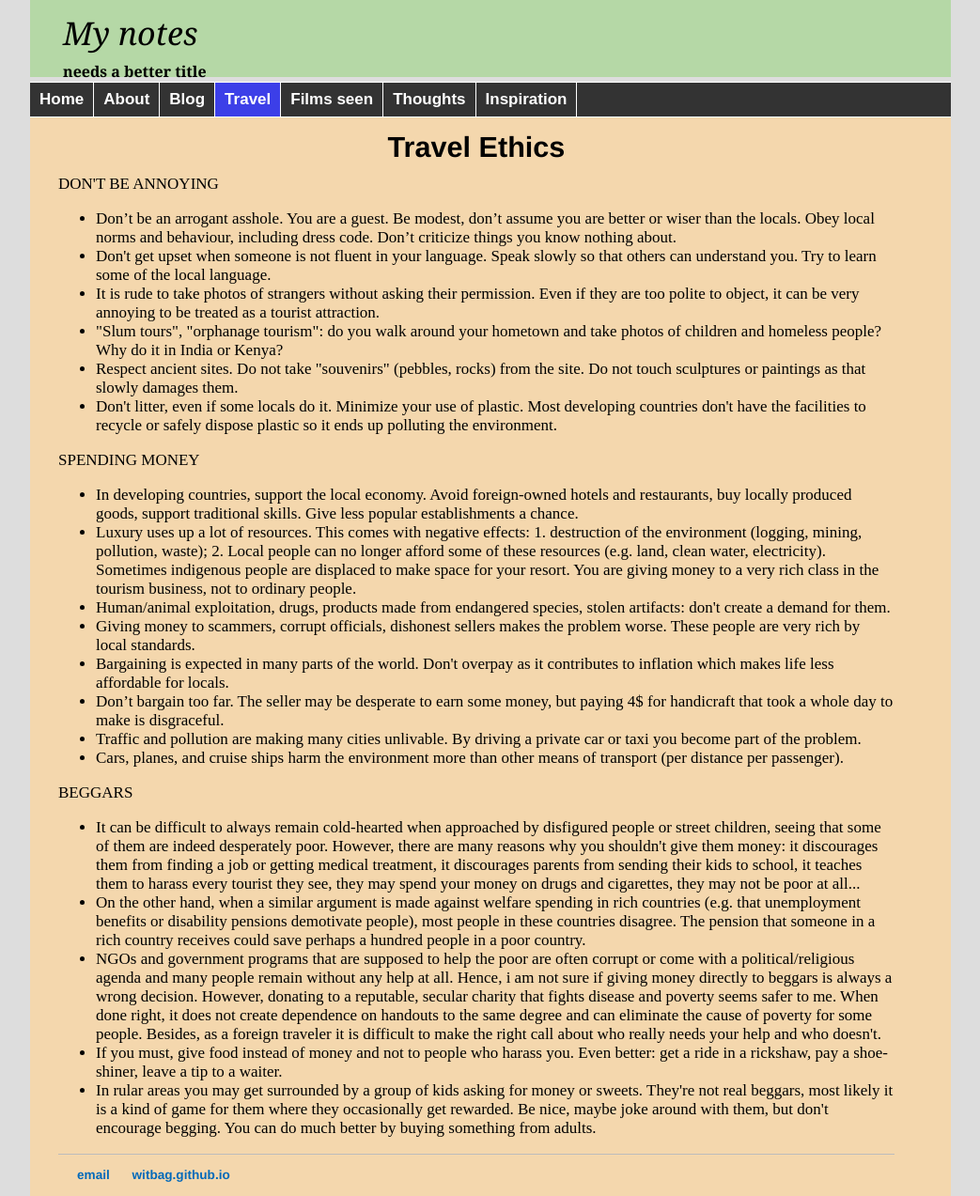
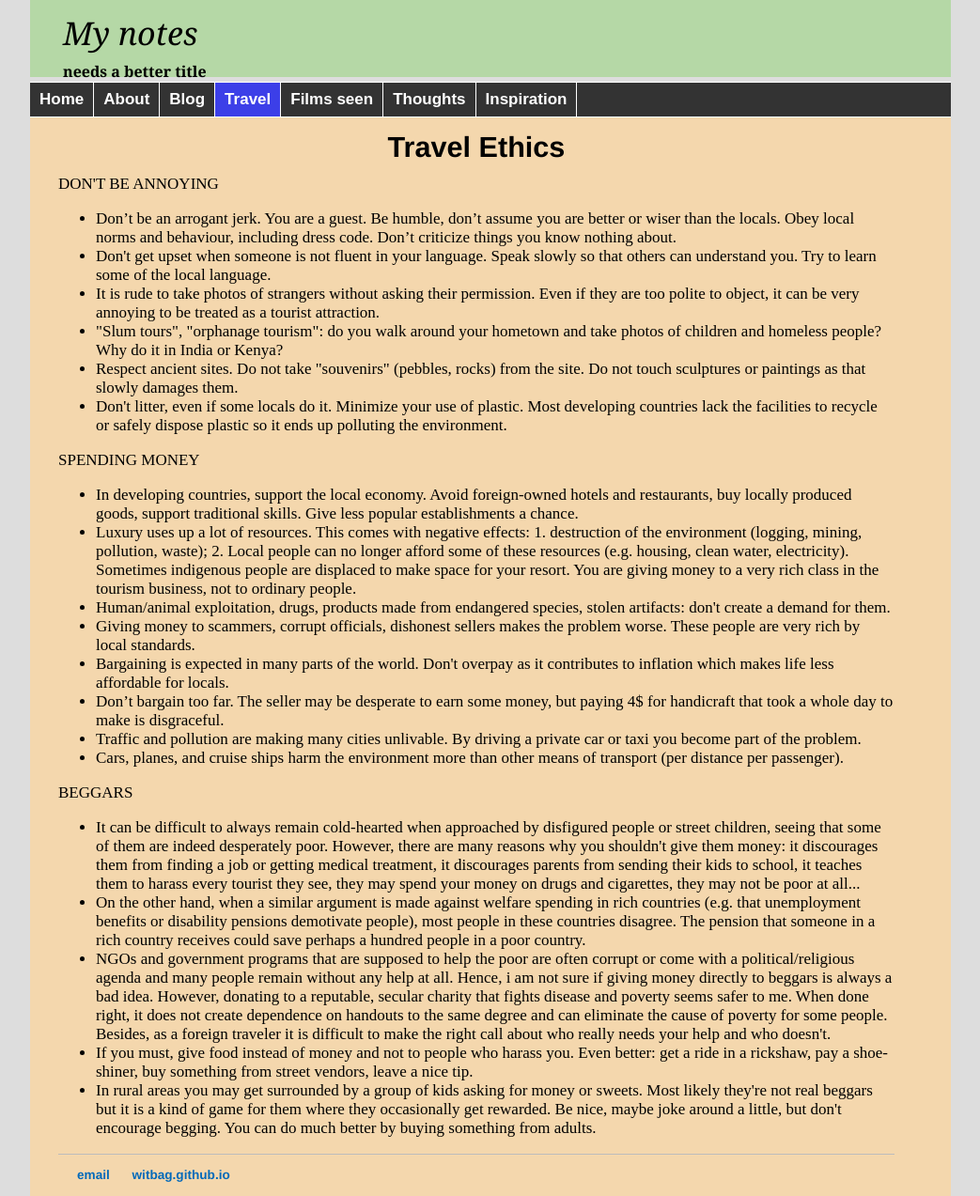
Before and after one commit to witbag/witbag.github.io, a Jekyll site: the page built from travel/ethics.html, in a window 1280 px wide. Shown: the whole page at 94% size, without its empty margins (118-1161 px from the left). Built offline with Jekyll 4.4.1, drawn with Linux system fonts in a browser that asks for light colours.

Commit message:
Update ethics.html

```diff
--- a/travel/ethics.html
+++ b/travel/ethics.html
@@ -10,17 +10,17 @@ title: Travel advice
 
 DON'T BE ANNOYING<br>
 <ul>
-<li>Don’t be an arrogant asshole. You are a guest. Be modest, don’t assume you are better or wiser than the locals. Obey local norms and behaviour, including dress code. Don’t criticize things you know nothing about.
+<li>Don’t be an arrogant jerk. You are a guest. Be humble, don’t assume you are better or wiser than the locals. Obey local norms and behaviour, including dress code. Don’t criticize things you know nothing about.
 <li>Don't get upset when someone is not fluent in your language. Speak slowly so that others can understand you. Try to learn some of the local language.
 <li>It is rude to take photos of strangers without asking their permission. Even if they are too polite to object, it can be very annoying to be treated as a tourist attraction.
 <li>"Slum tours", "orphanage tourism": do you walk around your hometown and take photos of children and homeless people? Why do it in India or Kenya?
 <li>Respect ancient sites. Do not take "souvenirs" (pebbles, rocks) from the site. Do not touch sculptures or paintings as that slowly damages them.
-<li>Don't litter, even if some locals do it. Minimize your use of plastic. Most developing countries don't have the facilities to recycle or safely dispose plastic so it ends up polluting the environment.
+<li>Don't litter, even if some locals do it. Minimize your use of plastic. Most developing countries lack the facilities to recycle or safely dispose plastic so it ends up polluting the environment.
 </ul>
 <p>SPENDING MONEY</p>
 <ul>
 <li>In developing countries, support the local economy. Avoid foreign-owned hotels and restaurants, buy locally produced goods, support traditional skills. Give less popular establishments a chance.
-<li>Luxury uses up a lot of resources. This comes with negative effects: 1. destruction of the environment (logging, mining, pollution, waste); 2. Local people can no longer afford some of these resources (e.g. land, clean water, electricity). Sometimes indigenous people are displaced to make space for your resort. You are giving money to a very rich class in the tourism business, not to ordinary people.
+<li>Luxury uses up a lot of resources. This comes with negative effects: 1. destruction of the environment (logging, mining, pollution, waste); 2. Local people can no longer afford some of these resources (e.g. housing, clean water, electricity). Sometimes indigenous people are displaced to make space for your resort. You are giving money to a very rich class in the tourism business, not to ordinary people.
 <li>Human/animal exploitation, drugs, products made from endangered species, stolen artifacts: don't create a demand for them.
 <li>Giving money to scammers, corrupt officials, dishonest sellers makes the problem worse. These people are very rich by local standards.
 <li>Bargaining is expected in many parts of the world. Don't overpay as it contributes to inflation which makes life less affordable for locals.
@@ -32,7 +32,7 @@ DON'T BE ANNOYING<br>
 <ul>
 <li>It can be difficult to always remain cold-hearted when approached by disfigured people or street children, seeing that some of them are indeed desperately poor. However, there are many reasons why you shouldn't give them money: it discourages them from finding a job or getting medical treatment, it discourages parents from sending their kids to school, it teaches them to harass every tourist they see, they may spend your money on drugs and cigarettes, they may not be poor at all...
 <li>On the other hand, when a similar argument is made against welfare spending in rich countries (e.g. that unemployment benefits or disability pensions demotivate people), most people in these countries disagree. The pension that someone in a rich country receives could save perhaps a hundred people in a poor country.
-<li>NGOs and government programs that are supposed to help the poor are often corrupt or come with a political/religious agenda and many people remain without any help at all. Hence, i am not sure if giving money directly to beggars is always a wrong decision. However, donating to a reputable, secular charity that fights disease and poverty seems safer to me. When done right, it does not create dependence on handouts to the same degree and can eliminate the cause of poverty for some people. Besides, as a foreign traveler it is difficult to make the right call about who really needs your help and who doesn't.
-<li>If you must, give food instead of money and not to people who harass you. Even better: get a ride in a rickshaw, pay a shoe-shiner, leave a tip to a waiter.
-<li>In rular areas you may get surrounded by a group of kids asking for money or sweets. They're not real beggars, most likely it is a kind of game for them where they occasionally get rewarded. Be nice, maybe joke around with them, but don't encourage begging. You can do much better by buying something from adults.
+<li>NGOs and government programs that are supposed to help the poor are often corrupt or come with a political/religious agenda and many people remain without any help at all. Hence, i am not sure if giving money directly to beggars is always a bad idea. However, donating to a reputable, secular charity that fights disease and poverty seems safer to me. When done right, it does not create dependence on handouts to the same degree and can eliminate the cause of poverty for some people. Besides, as a foreign traveler it is difficult to make the right call about who really needs your help and who doesn't.
+<li>If you must, give food instead of money and not to people who harass you. Even better: get a ride in a rickshaw, pay a shoe-shiner, buy something from street vendors, leave a nice tip.
+<li>In rural areas you may get surrounded by a group of kids asking for money or sweets. Most likely they're not real beggars but it is a kind of game for them where they occasionally get rewarded. Be nice, maybe joke around a little, but don't encourage begging. You can do much better by buying something from adults.
 </ul>
```
